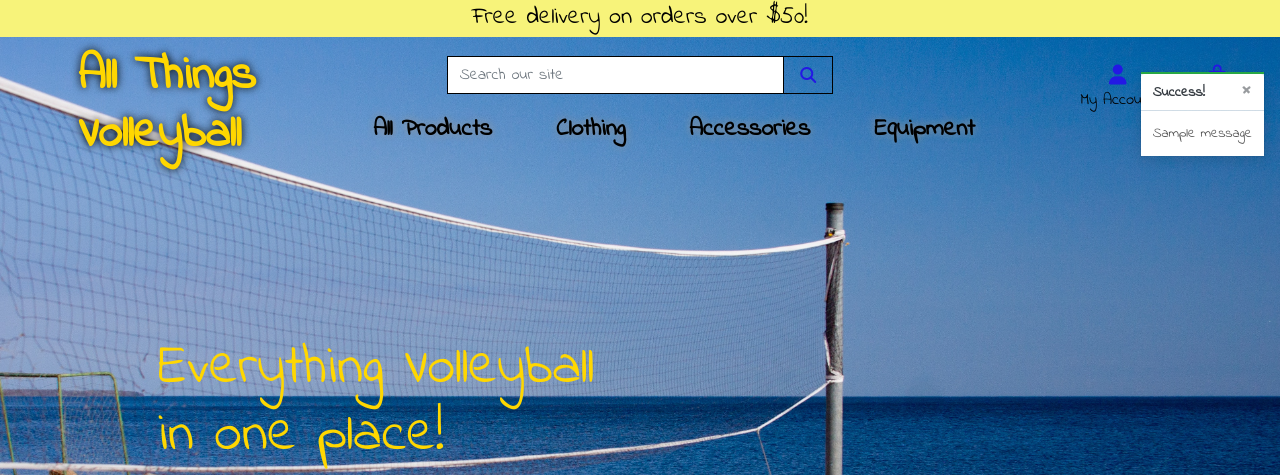
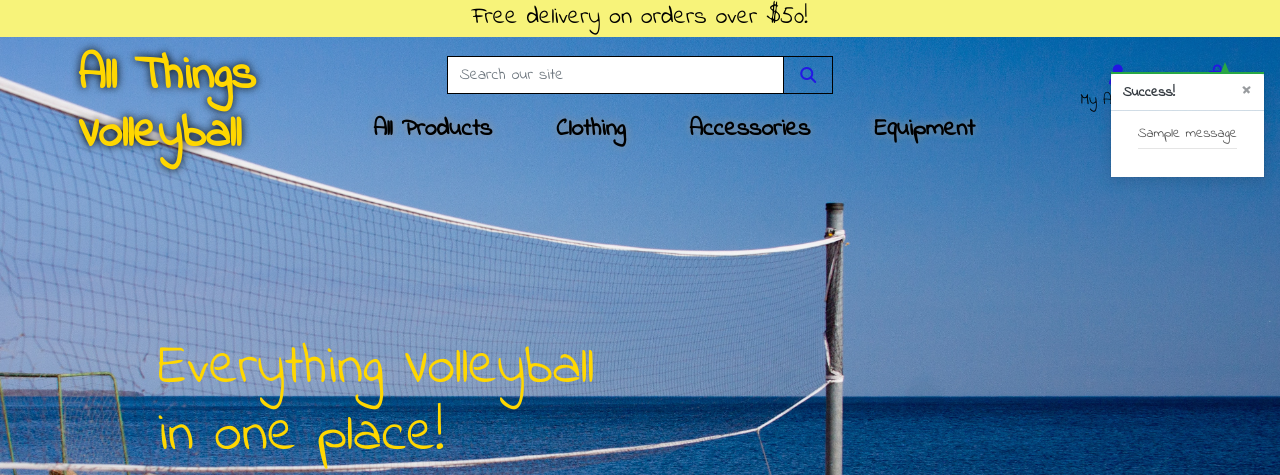
Before and after one commit to smithylee81/All_Things_Volleyball, a Django app: page / in a window 1280 px wide. Shown: the top 475 px of the page. Run offline with Django 3.2, Linux system fonts and the light colour scheme; tables that the repository leaves empty hold one stand-in row (values such as "Sample post"); one stand-in notice (Sample message) is shown; some libraries are stand-ins or nearby versions.

Commit message:
Add notification CSS, shopping bag preview and additional messages

```diff
--- a/static/css/base.css
+++ b/static/css/base.css
@@ -85,6 +85,8 @@ body {
     width: fit-content;
 }
 
+/***************************************** Buttons */
+
 .shop-now-button {
     background: rgb(35, 24, 228);
     color: rgb(252, 235, 41);
@@ -106,6 +108,14 @@ body {
 
 input.btn.btn-black.rounded-0.text-uppercase.mt-5{
     background-color: rgb(24, 112, 228);
+}
+
+a.btn.btn-black.btn-block.rounded-0{
+    background-color:rgb(222, 220, 220);
+    font-weight: bold;
+    text-shadow:rgb(38, 37, 37) 0px 0px 8px;
+    stroke-width: 5px;
+
 }
 
 .shop-now-button:hover,
@@ -211,6 +221,58 @@ a.category-badge > span.badge:hover {
     height: 2px;
 }
 
+/* from CSS-tricks.com: https://css-tricks.com/snippets/css/css-triangle/ */
+.arrow-up {
+    width: 0;
+    height: 0;
+    border-left: 4px solid transparent;
+    border-right: 4px solid transparent;
+    border-bottom: 10px solid black;
+    position: absolute;
+    top: -10px;
+    right: 36px;
+}
+
+/* Convenience classes - colors copied from Bootstrap */
+.arrow-primary {
+    border-bottom-color: #007bff !important;
+}
+
+.arrow-secondary {
+    border-bottom-color: #6c757d !important;
+}
+
+.arrow-success {
+    border-bottom-color: #28a745 !important;
+}
+
+.arrow-danger {
+    border-bottom-color: #dc3545 !important;
+}
+
+.arrow-warning {
+    border-bottom-color: #ffc107 !important;
+}
+
+.arrow-info {
+    border-bottom-color: #17a2b8 !important;
+}
+
+.arrow-light {
+    border-bottom-color: #f8f9fa !important;
+}
+
+.arrow-dark {
+    border-bottom-color: #343a40 !important;
+}
+
+.bag-notification-wrapper {
+    height: 100px;
+    overflow-x: hidden;
+    overflow-y: auto;
+}
+
+
 /* -------------------------------- Media Queries */
 
 /* Slightly larger container on xl screens */
--- a/templates/includes/toasts/toast_error.html
+++ b/templates/includes/toasts/toast_error.html
@@ -1,3 +1,6 @@
+<!-- HTML has been copied and
+adapted from the CI's Boutique Ado project -->
+
 <div class="toast custom-toast rounded-0 border-top-0" data-autohide="false">
     <div class="arrow-up arrow-danger"></div>
     <div class="w-100 toast-capper bg-danger"></div>
--- a/templates/includes/toasts/toast_info.html
+++ b/templates/includes/toasts/toast_info.html
@@ -1,3 +1,6 @@
+<!-- HTML has been copied and
+adapted from the CI's Boutique Ado project -->
+
 <div class="toast custom-toast rounded-0 border-top-0" data-autohide="false">
     <div class="arrow-up arrow-info"></div>
     <div class="w-100 toast-capper bg-info"></div>
--- a/templates/includes/toasts/toast_success.html
+++ b/templates/includes/toasts/toast_success.html
@@ -1,3 +1,6 @@
+<!-- HTML has been copied and
+adapted from the CI's Boutique Ado project -->
+
 <div class="toast custom-toast rounded-0 border-top-0" data-autohide="false">
     <div class="arrow-up arrow-success"></div>
     <div class="w-100 toast-capper bg-success"></div>
@@ -8,6 +11,47 @@
         </button>
     </div>
     <div class="toast-body bg-white">
-        {{ message }}
+        <div class="row">
+            <div class="col">
+                {{ message }}
+                <hr class="mt-1 mb-3">
+            </div>
+        </div>
+        {% if grand_total %}
+            <p class="logo-font bg-white text-black py-1">Your Bag ({{ product_count }})</p>
+            <div class="bag-notification-wrapper">
+                {% for item in bag_items %}
+                    <div class="row">
+                        <div class="col-3 my-1">
+                            <img class="w-100" src="{{ item.product.image.url }}">
+                        </div>
+                        <div class="col-9">
+                            <p class="my-0"><strong>{{ item.product.name }}</strong></p>
+                            <p class="my-0 small">Size: {% if item.product.has_sizes %}{{ item.size|upper }}{% else %}N/A{% endif %}</p>
+                            <p class="my-0 small text-muted">Qty: {{ item.quantity }}</p>
+                        </div>
+                    </div>
+                {% endfor %}
+            </div>
+            <div class="row">
+                <div class="col">
+                    <strong><p class="mt-3 mb-1 text-black">
+                        Total{% if free_delivery_delta > 0 %} (Exc. delivery){% endif %}:
+                        <span class="float-right">${{ total|floatformat:2 }}</span>
+                    </p></strong>
+                    {% if free_delivery_delta > 0 %}
+                        <p class="mb-0 p-2 bg-warning shadow-sm text-black text-center">
+                            Spend <strong>${{ free_delivery_delta }}</strong> more to get free next day delivery!
+                        </p>
+                    {% endif %}
+                    <a href="{% url 'view_bag' %}" class="btn btn-black btn-block rounded-0">
+                        <span class="text-uppercase">Go To Secure Checkout</span>
+                        <span class="icon">
+                            <i class="fas fa-lock"></i>
+                        </span>
+                    </a>
+                </div>
+            </div>
+        {% endif %}
     </div>
 </div>
--- a/templates/includes/toasts/toast_warning.html
+++ b/templates/includes/toasts/toast_warning.html
@@ -1,3 +1,6 @@
+<!-- HTML has been copied and
+adapted from the CI's Boutique Ado project -->
+
 <div class="toast custom-toast rounded-0 border-top-0" data-autohide="false">
     <div class="arrow-up arrow-warning"></div>
     <div class="w-100 toast-capper bg-warning"></div>
```
